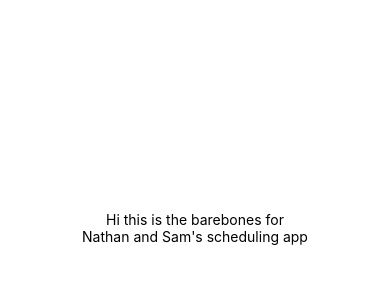
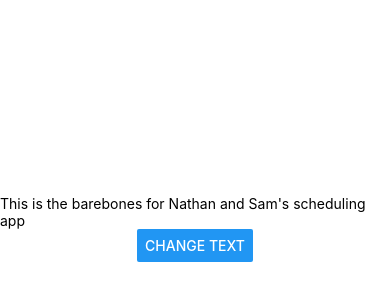
Before and after one commit to nathanblan/schedule_app, a React Native app: screen / in a window 390 px wide. Shown: the part 194-494 px from the top of the page. Built offline with nearby package versions, Linux system fonts and the light colour scheme.

Commit message:
create app and mess around a bit

```diff
--- a/App.js
+++ b/App.js
@@ -1,13 +1,13 @@
 import { StatusBar } from 'expo-status-bar';
-import React from 'react';
-import { StyleSheet, Text, View } from 'react-native';
+import React, { useState } from 'react';
+import { StyleSheet, Button, Text, View } from 'react-native';
 
 export default function App() {
+  const [outputText, setOutputText] = useState("This is the barebones for Nathan and Sam's scheduling app");
   return (
     <View style={styles.container}>
-      <Text>Hi this is the barebones for</Text>
-      <Text>Nathan and Sam's scheduling app</Text>
-      <StatusBar style="auto" />
+      <Text>{outputText}</Text>
+      <Button title="Change Text" onPress={() => setOutputText("The text changed")}/>
     </View>
   );
 }
```
